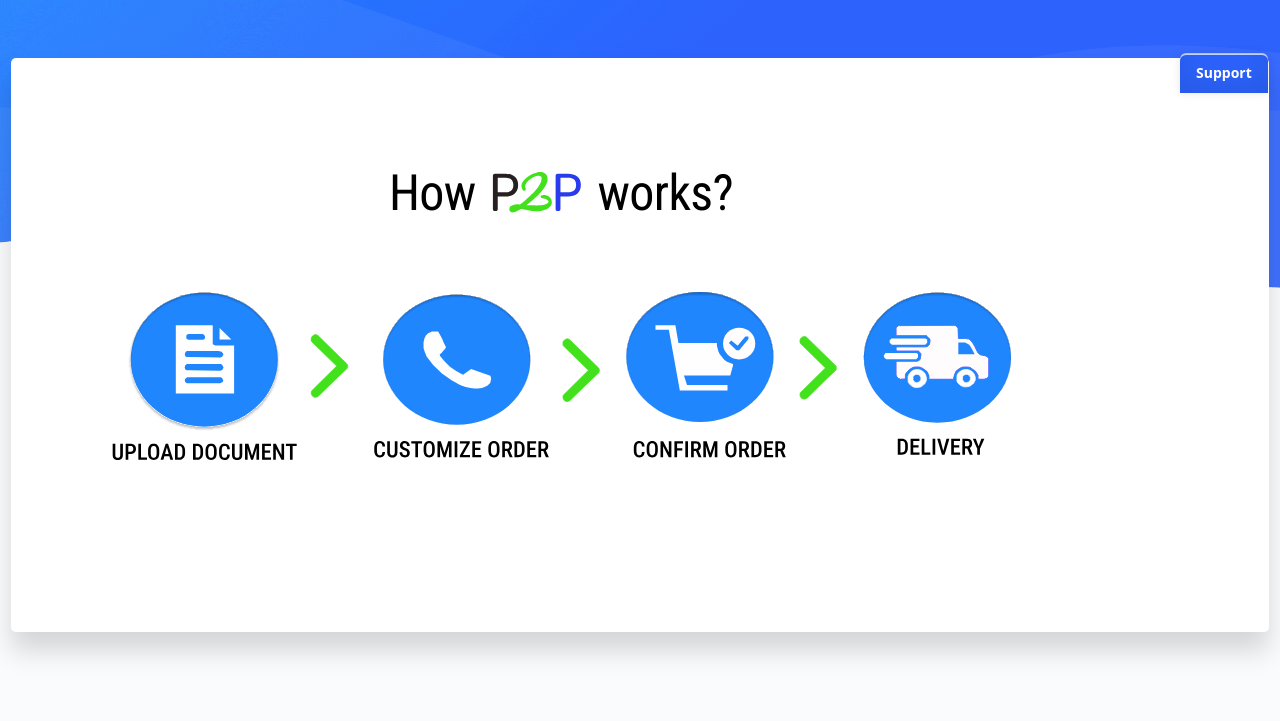
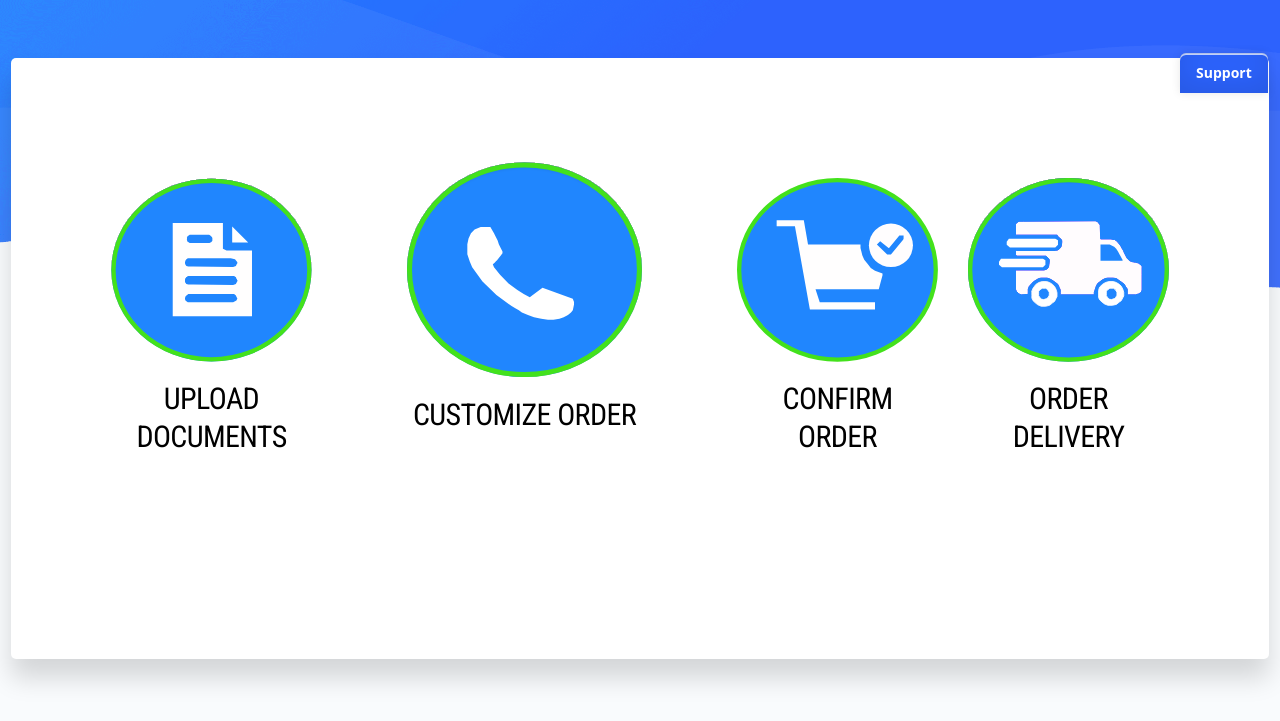
Before and after one commit to aashnamehta/pdf2printout, a website built with Parcel: page index.html in a window 1280 px wide. Shown: the part 709-1430 px from the top of the page. Built offline with nearby package versions, Linux system fonts and the light colour scheme; files whose address does not match are found by name.

Commit message:
testing new changes

```diff
--- a/index.html
+++ b/index.html
@@ -119,22 +119,62 @@ CONTACT US&nbsp;
   <div class="appointments">
 
   <div class="appointment">
+  <div class="appointment__image">
+      <img src="./pdf2printout_files/ICON-UPLOAD.svg" alt="">
+  </div>
+  <div class="appointment__content">
+  <h3 style="font-size: 30px;">
+  UPLOAD DOCUMENTS
+  </h3>
 
-<div class="appointment__content">
-<h3>
-How
-<a class="logo" style = "position:relative;margin:0;top:-4px" >
-  <img src="./pdf2printout_files/logo-p2p-small 1.svg"  width="100" height="100" alt="" >
-</a>
-works?
-</h3>
   </div>
-<div class="appointment__image">
-  <img src="./pdf2printout_files/How P2P works.svg"  alt="">
-</div>
+
   <div class="appointment__foot">
   </div>
   </div>
+  <div class="appointment">
+    <div class="appointment__image">
+        <img src="./pdf2printout_files/ICON-CUSTOMIZE.svg" alt="">
+    </div>
+    <div class="appointment__content">
+    <h3 style="font-size: 30px;">
+    CUSTOMIZE ORDER
+    </h3>
+    </div>
+
+    <div class="appointment__foot">
+    </div>
+  </div>
+  <div class="appointment">
+    <div class="appointment__image">
+        <img src="./pdf2printout_files/ICON-CONFIRM.svg" alt="">
+    </div>
+    <div class="appointment__content">
+    <h3 style="font-size: 30px;">
+    CONFIRM ORDER
+    </h3>
+
+    </div>
+
+    <div class="appointment__foot">
+    </div>
+  </div>
+  <div class="appointment">
+      <div class="appointment__image">
+          <img src="./pdf2printout_files/ICON-DELIVER.svg" alt="">
+      </div>
+      <div class="appointment__content">
+      <h3 style="font-size: 30px;">
+      ORDER DELIVERY
+      </h3>
+
+
+      </div>
+
+      <div class="appointment__foot">
+      </div>
+  </div>
+
   </div>
   </div>
 </div>
--- a/pdf2printout_files/bundle.css
+++ b/pdf2printout_files/bundle.css
@@ -1099,13 +1099,14 @@ nav ol { list-style: none outside none; }
 /* ------------------------------------------------------------ *\
 	Appointment
 \* ------------------------------------------------------------ */
+/*1258*/
 
 .appointments { display: -webkit-box; display: -ms-flexbox; display: flex; -webkit-box-pack: justify; -ms-flex-pack: justify; justify-content: space-between;
    -webkit-box-align: center;  -ms-flex-align: center;  align-items: center; max-width: 1258px; margin: 0 auto;  padding: 104px 100px 104px;
    background-color: #fff; color: #48494b; font-size: 13px; font-weight: 600; border-radius: 5px; -webkit-box-shadow: 0 19px 26px rgba(0, 0, 0, 0.15);
    box-shadow: 0 19px 26px rgba(0, 0, 0, 0.15); }
 /**/
-.appointment { text-align: center; -webkit-box-flex: 0; -ms-flex: 0 1 900px; flex: 0 1 900px; max-width: 900px; }
+.appointment { text-align: center; -webkit-box-flex: 0; -ms-flex: 0 1 201px; flex: 0 1 201px; max-width: 201px; }
 
 .appointment .appointment__image { display: -webkit-box; display: -ms-flexbox; display: flex; -webkit-box-align: center; -ms-flex-align: center; align-items: center; -webkit-box-pack: center; -ms-flex-pack: center; justify-content: center; -ms-flex-negative: 0; flex-shrink: 0; min-height: 156px; margin-bottom: 18px; }
 
```
Also changed, not shown: pdf2printout_files/ICON-CONFIRM.svg (added), pdf2printout_files/ICON-CUSTOMIZE.svg (added), pdf2printout_files/ICON-DELIVER.svg (added), pdf2printout_files/ICON-UPLOAD.svg (added), pdf2printout_files/add-to-cart.svg (added), pdf2printout_files/customise-order.svg (added), pdf2printout_files/delivery.svg (added), pdf2printout_files/upload-documents.svg (added), 1 other file. Lines whose indentation alone changed are shown as unchanged.
